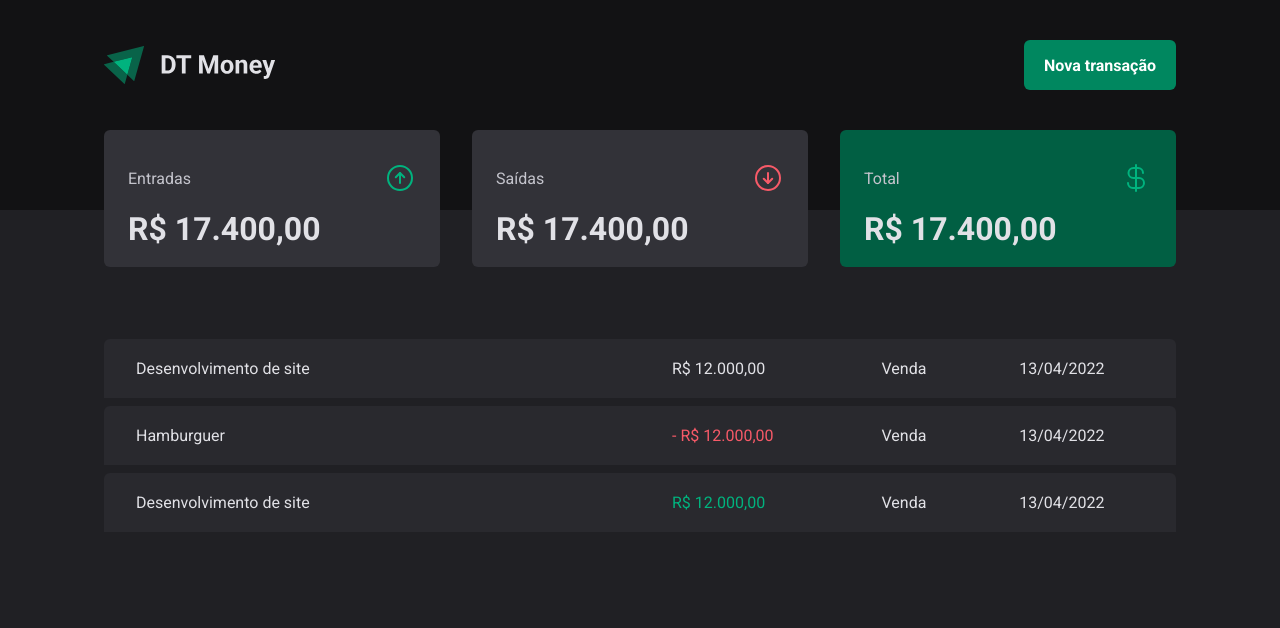
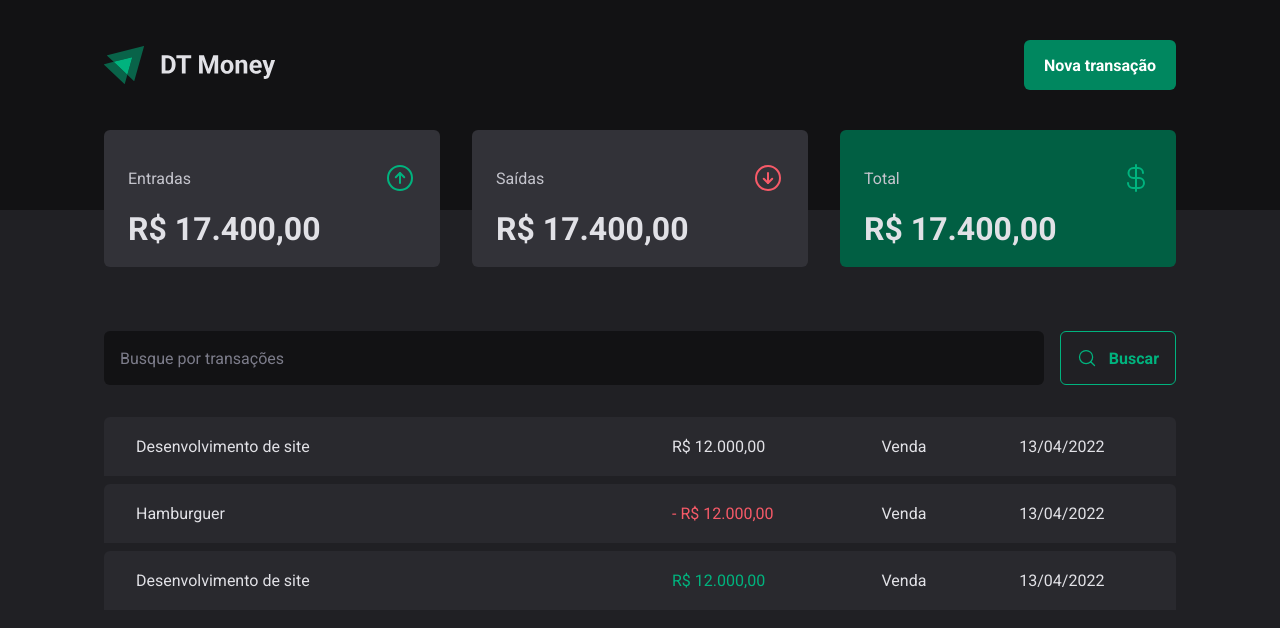
Before and after one commit to IzaelGomes/DT-Money, a React (Vite) app: page / in a window 1280 px wide. Shown: the top 628 px of the page. Built offline with nearby package versions, Linux system fonts and the light colour scheme.

Commit message:
feat: search bar

```diff
--- a/src/App.tsx
+++ b/src/App.tsx
@@ -8,9 +8,7 @@
     <ThemeProvider theme={defaultTheme}>
       <GlobalStyle />
       <Transactions/>
-
-
-    </ThemeProvider>
+      </ThemeProvider>
 
   );
 }
--- /dev/null
+++ b/src/pages/transactions/components/SearchForm/index.tsx
@@ -0,0 +1,11 @@
+import { MagnifyingGlass } from "phosphor-react";
+import { SerchFormContainer } from "./styles";
+
+export function SearchForm() {
+    return (
+        <SerchFormContainer>
+            <input type="text" placeholder="Busque por transações" />
+            <button type="submit"> <MagnifyingGlass size={20}/> Buscar</button>
+        </SerchFormContainer>
+    )
+}
--- /dev/null
+++ b/src/pages/transactions/components/SearchForm/styles.ts
@@ -0,0 +1,41 @@
+import styled from "styled-components";
+
+export const SerchFormContainer = styled.form`
+    display: flex;
+    gap:1rem;
+
+    input {
+        flex: 1;
+        border-radius: 6px;
+        border: 0;
+        background-color: ${props => props.theme["gray-900"]};
+        color: ${props => props.theme["gray-500"]};
+        padding: 1rem;
+
+        &::placeholder {
+            color: ${props => props.theme["gray-500"]}
+        }
+    }
+
+    button {
+        display: flex;
+        align-items: center;
+        gap:0.75rem;
+
+        border: 0;
+        padding: 1rem;
+        background: transparent;
+        border: 1px solid ${props => props.theme["green-300"]};
+        color:  ${props => props.theme["green-300"]};
+        font-weight: bold;
+        border-radius: 6px;
+
+        &:hover {
+            background: ${props => props.theme["green-500"]};
+            border-color: 1px solid ${props => props.theme["green-500"]};
+            color: ${props => props.theme.white};
+            transition: background-color 0.2s, color 0.2s, border-color 0.2s;
+            cursor:pointer ;
+        }
+    }
+`
--- a/src/pages/transactions/index.tsx
+++ b/src/pages/transactions/index.tsx
@@ -1,4 +1,5 @@
 import { Header } from "../../components/header";
+import { SearchForm } from "./components/SearchForm";
 import { Summary } from "./components/Summary";
 import { PriceHighlight, TransactionTable, TransactionsContainer } from "./styles";
 
@@ -8,7 +9,9 @@
       <Header />
       <Summary />
 
+
       <TransactionsContainer>
+      <SearchForm/>
         <TransactionTable>
           <tbody>
             <tr>
--- a/src/pages/transactions/styles.ts
+++ b/src/pages/transactions/styles.ts
@@ -11,7 +11,7 @@
     width: 100%;
     border-collapse:separate;
     border-spacing: 0 0.5rem;
-    /* margin-top: 1.5rem; */
+    margin-top: 1.5rem;
 
 
     td {
--- a/src/styles/global.ts
+++ b/src/styles/global.ts
@@ -9,7 +9,7 @@
 
     :focus {
             outline: 0;
-            box-shadow: 0 0 0 2px ${(props) => props.theme["gray-500"]};
+            box-shadow: 0 0 0 2px ${(props) => props.theme["green-500"]};
         }
 
     body {
```
